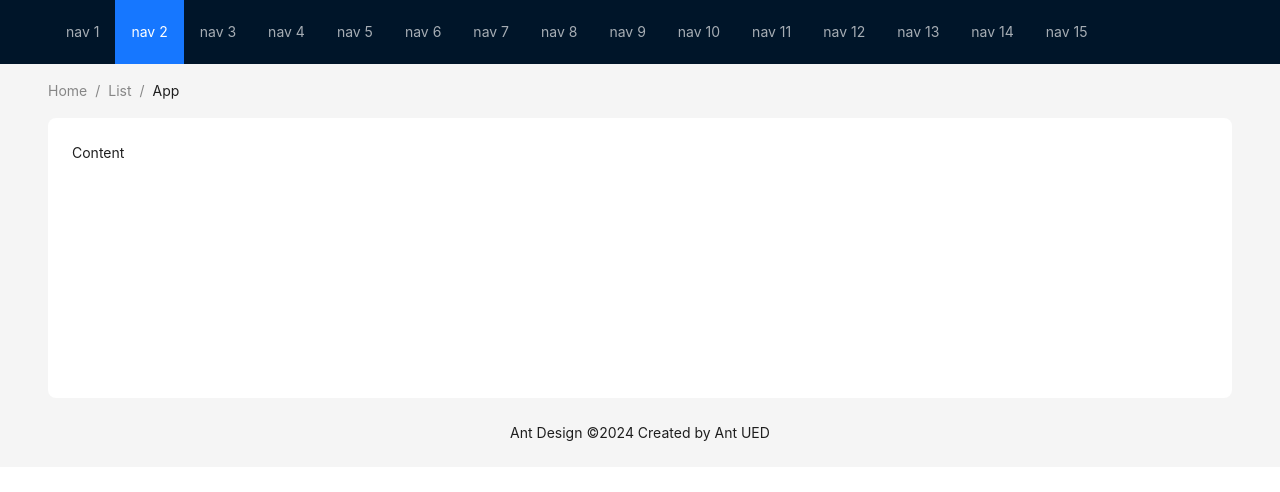
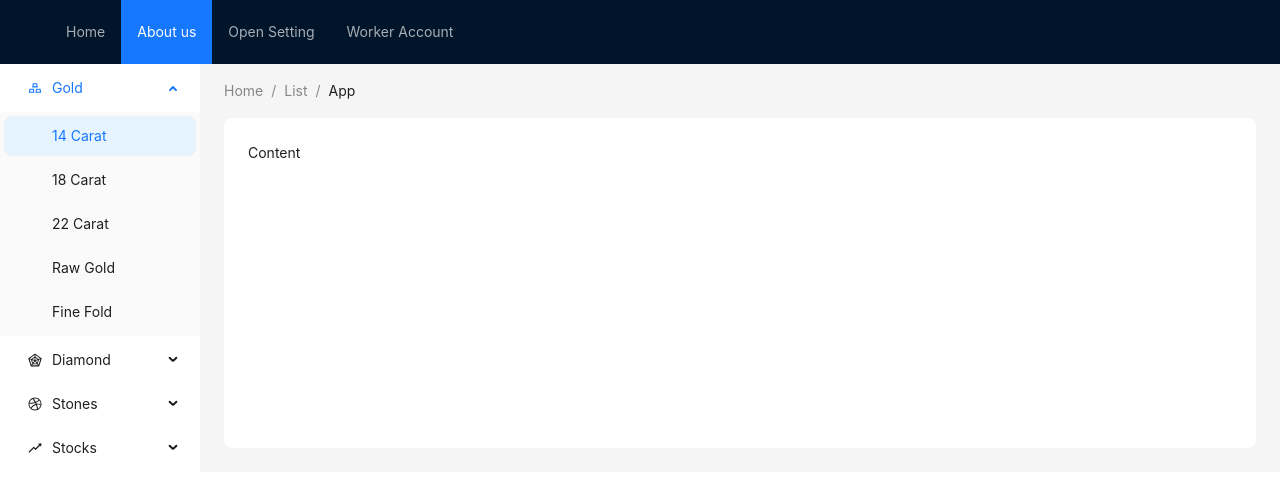
Before and after one commit to ANUXR4G/Jewellery-Website, a React (Create React App) app: page / in a window 1280 px wide. Shown: the top 492 px of the page. Built offline with nearby package versions, Linux system fonts and the light colour scheme.

Commit message:
Initial Commit

```diff
--- a/src/Components/header.js
+++ b/src/Components/header.js
@@ -1,10 +1,62 @@
 import React from 'react';
+import { RadarChartOutlined, DribbbleOutlined, GoldOutlined , RiseOutlined} from '@ant-design/icons';
 import { Breadcrumb, Layout, Menu, theme } from 'antd';
-const { Header, Content, Footer } = Layout;
-const items = new Array(15).fill(null).map((_, index) => ({
-  key: index + 1,
-  label: `nav ${index + 1}`,
-}));
+const { Header, Content, Sider } = Layout;
+
+const items1 = [
+  { key: '1', label: 'Home' },
+  { key: '2', label: 'About us' },
+  { key: '3', label: 'Open Setting' },
+  { key: '4', label: 'Worker Account' },
+
+];
+
+const items2 = [
+  {
+    key: 'sub1',
+    icon: React.createElement(GoldOutlined),
+    label: 'Gold',
+    children: [
+      { key: '1', label: '14 Carat' },
+      { key: '2', label: '18 Carat' },
+      { key: '3', label: '22 Carat' },
+      { key: '4', label: 'Raw Gold' },
+      { key: '5', label: 'Fine Fold' },
+
+    ],
+  },
+  {
+    key: 'sub2',
+    icon: React.createElement(RadarChartOutlined),
+    label: 'Diamond',
+    children: [
+      { key: '6', label: 'option6' },
+      { key: '7', label: 'option7' },
+      { key: '8', label: 'option8' },
+    ],
+  },
+  {
+    key: 'sub3',
+    icon: React.createElement(DribbbleOutlined),
+    label: 'Stones',
+    children: [
+      { key: '9', label: 'Colors Stone' },
+      { key: '10', label: 'Kundan' },
+    ],
+  },
+
+{
+    key: 'sub4',
+    icon: React.createElement(RiseOutlined),
+    label: ' Stocks',
+    children: [
+      { key: '11', label: 'Raw Stocks' },
+      { key: '12', label: 'Ready Stocks' },
+
+    ],
+  },
+];
+
 const Headermain = () => {
   const {
     token: { colorBgContainer, borderRadiusLG },
@@ -22,16 +74,34 @@ const Headermain = () => {
           theme="dark"
           mode="horizontal"
           defaultSelectedKeys={['2']}
-          items={items}
+          items={items1}
           style={{
             flex: 1,
             minWidth: 0,
           }}
         />
       </Header>
-      <Content
+      <Layout>
+        <Sider
+          width={200}
           style={{
-          padding: '0 48px',
+            background: colorBgContainer,
+          }}
+        >
+          <Menu
+            mode="inline"
+            defaultSelectedKeys={['1']}
+            defaultOpenKeys={['sub1']}
+            style={{
+              height: '100%',
+              borderRight: 0,
+            }}
+            items={items2}
+          />
+        </Sider>
+        <Layout
+          style={{
+            padding: '0 24px 24px',
           }}
         >
           <Breadcrumb
@@ -43,24 +113,19 @@ const Headermain = () => {
             <Breadcrumb.Item>List</Breadcrumb.Item>
             <Breadcrumb.Item>App</Breadcrumb.Item>
           </Breadcrumb>
-        <div
+          <Content
             style={{
+              padding: 24,
+              margin: 0,
+              minHeight: 280,
               background: colorBgContainer,
-            minHeight: 280,
-            padding: 24,
               borderRadius: borderRadiusLG,
             }}
           >
             Content
-        </div>
           </Content>
-      <Footer
-        style={{
-          textAlign: 'center',
-        }}
-      >
-        Ant Design ©{new Date().getFullYear()} Created by Ant UED
-      </Footer>
+        </Layout>
+      </Layout>
     </Layout>
   );
 };
```
Lines whose indentation alone changed are shown as unchanged.
